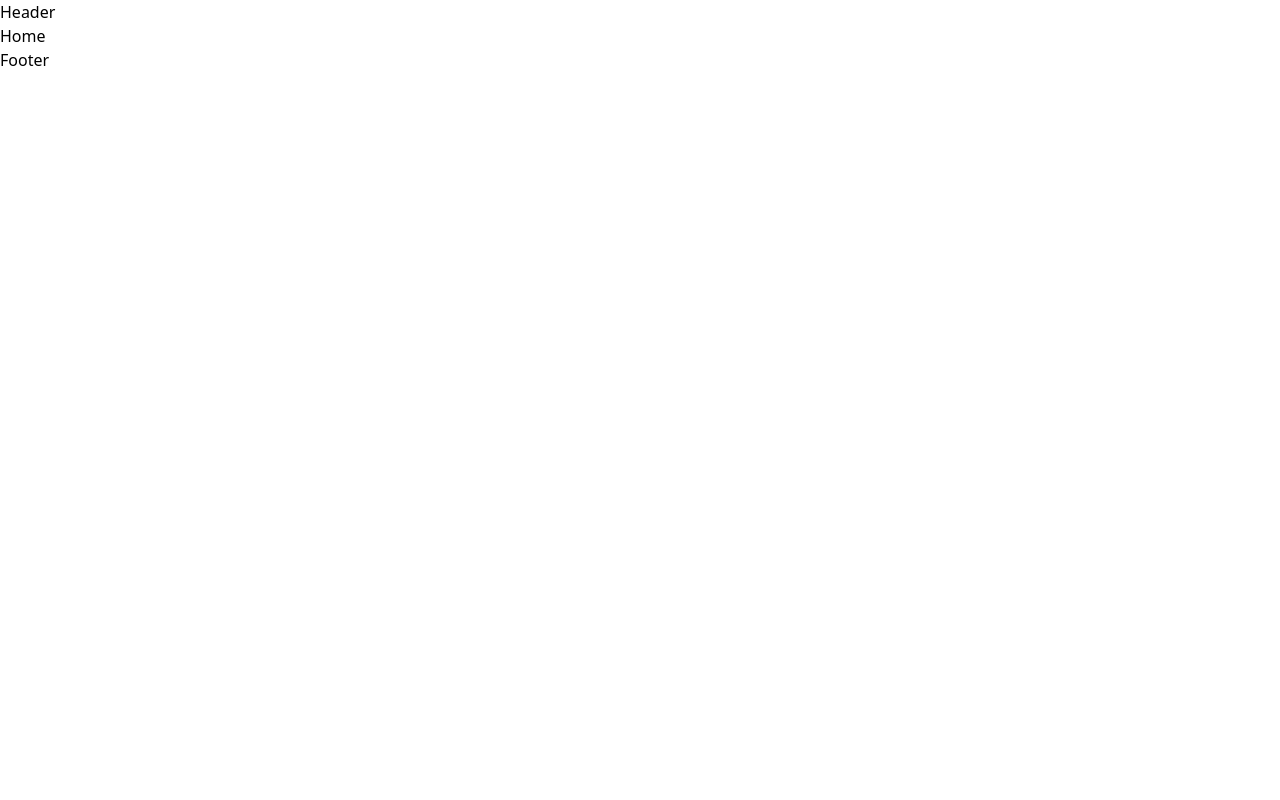
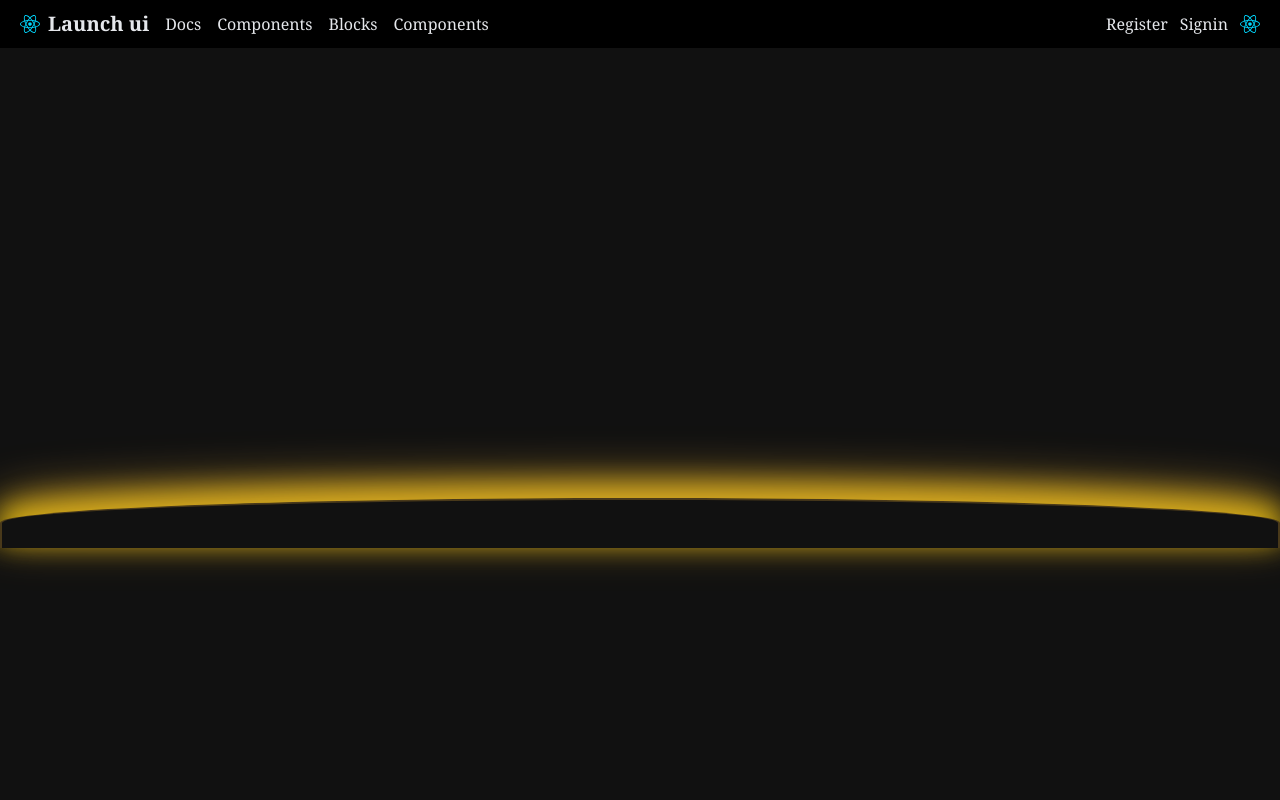
Before and after one commit to Kshitij-Halmare/SystemDesign, a React (Vite) app in the folder frontend/: page / in a window 1280 px wide. Shown: the top 800 px of the page. Built offline with nearby package versions, Linux system fonts and the light colour scheme.

Commit message:
Header and Homme page ui development

```diff
--- a/frontend/src/Components/Header.jsx
+++ b/frontend/src/Components/Header.jsx
@@ -1,8 +1,26 @@
 import React from 'react'
-
+import image from "../assets/react.svg"
 function Header() {
   return (
-    <div>Header</div>
+    <div className=' h-12 px-5 text-gray-200 font-serif'>
+      <div className='h-full flex items-center justify-between'>
+        <div className='flex justify-center items-center gap-4'>
+          <div className='flex justify-center items-center gap-2'>
+            <img src={image} alt='logo' className='h-5 w-5'/>
+            <p className='font-extrabold text-xl'>Launch ui</p>
+          </div>
+          <p>Docs</p>
+          <p>Components</p>
+          <p>Blocks</p>
+          <p>Components</p>
+        </div>
+        <div className='flex justify-center items-center gap-3'>
+          <p>Register</p>
+          <p>Signin</p>
+           <img src={image} alt='logo' className='h-5 w-5'/>
+        </div>
+      </div>
+    </div>
   )
 }
 
--- a/frontend/src/Components/Layout.jsx
+++ b/frontend/src/Components/Layout.jsx
@@ -5,9 +5,11 @@ import { Outlet } from 'react-router-dom'
 function Layout() {
   return (
     <>
+    <div className='bg-black min-h-screen min-w-screen'>
     <Header/>
     <Outlet/>
     <Footer/>
+    </div>
     </>
   )
 }
--- a/frontend/src/Pages/Home.jsx
+++ b/frontend/src/Pages/Home.jsx
@@ -1,9 +1,51 @@
-import React from 'react'
+import React from 'react';
 
 function Home() {
   return (
-    <div>Home</div>
-  )
+    <div style={{
+      position: 'relative',
+      width: '100%',
+      height: '1000px',
+      overflow: 'hidden',
+      background: '#111'
+    }}>
+      {/* Glowing semicircle positioned 500px from bottom */}
+      <div style={{
+        position: 'absolute',
+        bottom: '500px', // Positioned 500px from bottom
+        left: 0,
+        width: '100%',
+        height: '50px', // Proper semicircle height
+        background: 'transparent',
+        borderTop: '2px solid rgba(204, 153, 51, 0.3)',
+        borderLeft: '2px solid rgba(204, 153, 51, 0.3)',
+        borderRight: '2px solid rgba(204, 153, 51, 0.3)',
+        borderBottom: 'none',
+        borderRadius: '50% 50% 0 0',
+        boxShadow: `
+          0 -10px 30px rgba(204, 153, 51, 0.7),
+          0 -5px 15px rgba(255, 215, 0, 0.9)
+        `,
+        animation: 'glow-pulse 4s ease-in-out infinite',
+        zIndex: 100
+      }}></div>
+
+      <style>{`
+        @keyframes glow-pulse {
+          0%, 100% {
+            box-shadow:
+              0 -10px 30px rgba(204, 153, 51, 0.7),
+              0 -5px 15px rgba(255, 215, 0, 0.9);
+          }
+          50% {
+            box-shadow:
+              0 -15px 50px rgba(204, 153, 51, 0.9),
+              0 -10px 30px rgba(255, 215, 0, 1);
+          }
+        }
+      `}</style>
+    </div>
+  );
 }
 
-export default Home
+export default Home;
```
